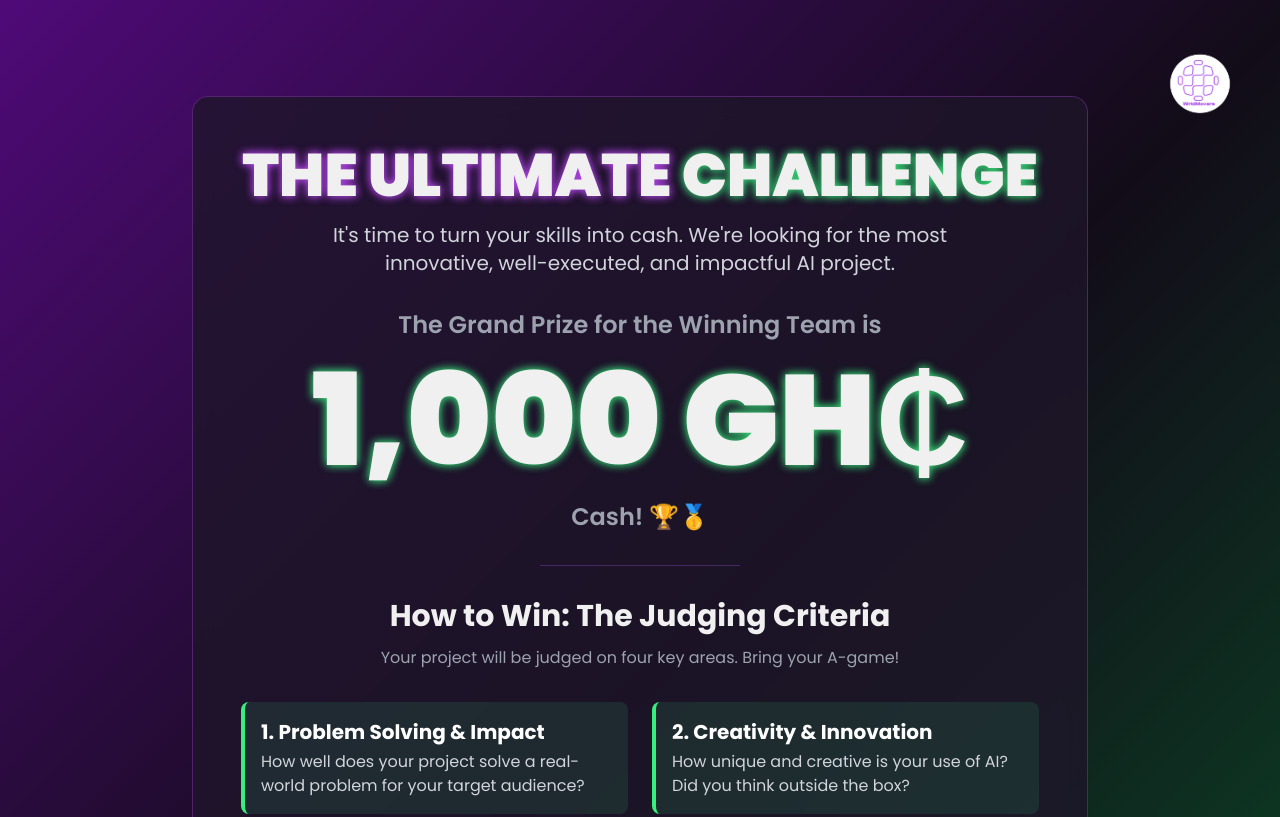
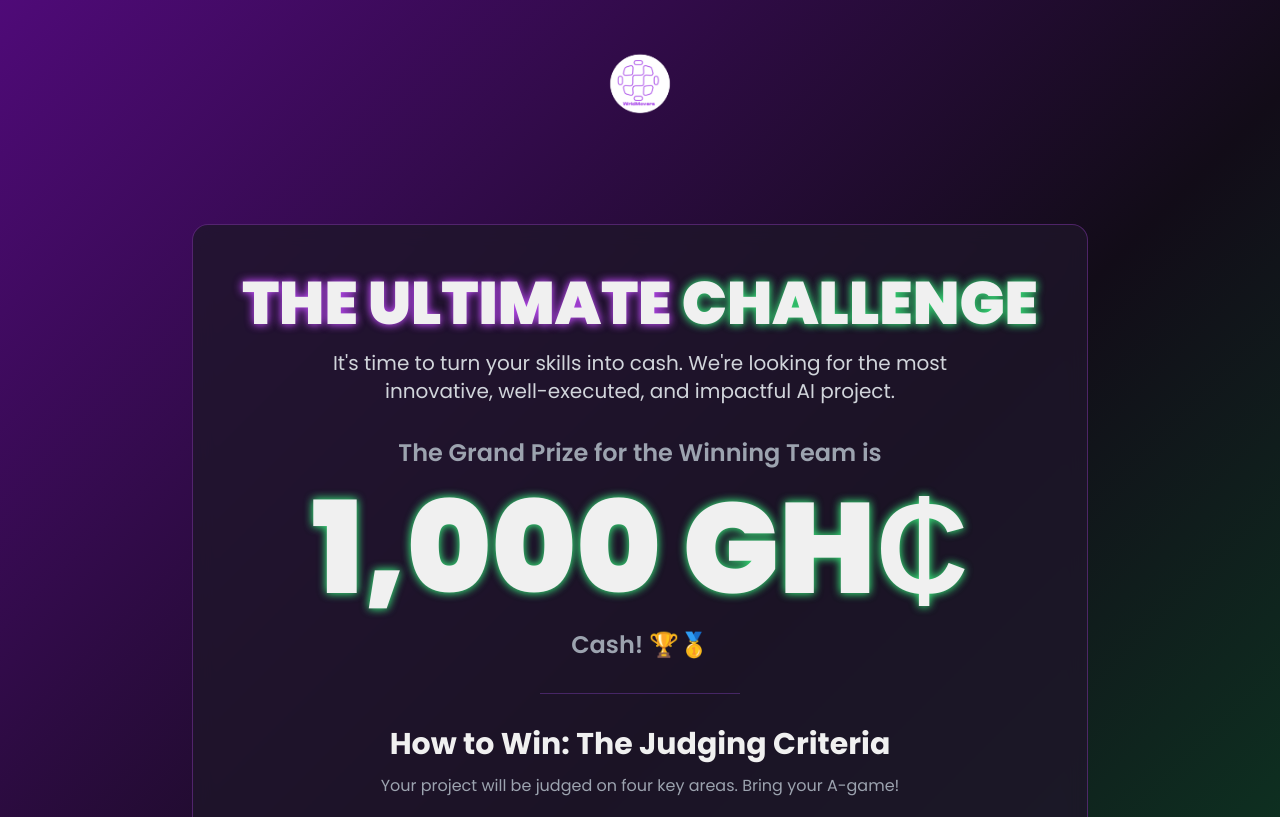
Before and after one commit to desmondakuayi/WrldMoversAiProject-Hub, a plain HTML site: page index.html in a window 1280 px wide. Shown: the top 817 px of the page. Drawn offline with nearby package versions, Linux system fonts and the light colour scheme.

Commit message:
Update index.html

```diff
--- a/index.html
+++ b/index.html
@@ -1,6 +1,7 @@
 <!DOCTYPE html>
 <html lang="en">
 <head>
+    <!-- ... existing head code ... -->
     <meta charset="UTF-8">
     <meta name="viewport" content="width=device-width, initial-scale=1.0">
     <title>WrldMovers AI Project - The Grand Prize!</title>
@@ -47,9 +48,11 @@
 
     <div class="container relative mx-auto px-4 py-12 md:py-24 min-h-screen flex flex-col justify-center items-center">
 
-        <img src="logo.png" alt="WrldMovers Logo" class="absolute top-8 right-8 w-24 h-auto">
 
-        <main class="w-full max-w-4xl text-center">
+        <img src="logo.png" alt="WrldMovers Logo" class="absolute top-8 left-1/2 -translate-x-1/2 w-24 h-auto z-10">
+
+
+        <main class="w-full max-w-4xl text-center pt-32">
 
             <div class="card rounded-2xl p-8 md:p-12">
                 <h1 class="text-4xl md:text-6xl font-black uppercase">
```
